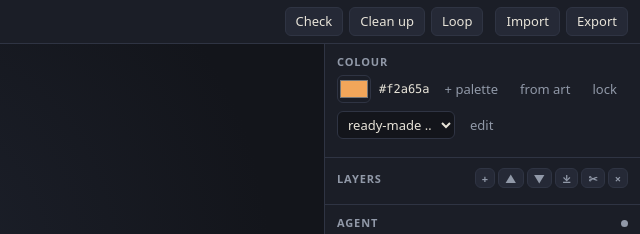
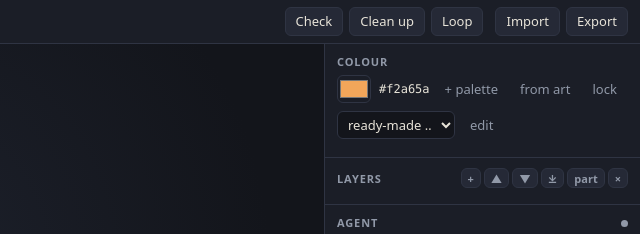
Before and after one commit to pyros-projects/pixel-cat, a plain HTML site: page pixel_cat/studio_app/index.html in a window 1280 px wide. Shown: the top 234 px of the page, 640-1280 px from the left. Drawn offline with Linux system fonts and the light colour scheme; no server answers.

Commit message:
The button that makes a part says so
The scissors were drawn as a coloured emoji next to the plain marks of the
other layer buttons. The button now carries the word part, and the docs
name it that way.

Co-Authored-By: Claude Fable 5.2 <noreply@anthropic.com>

```diff
--- a/pixel_cat/studio_app/index.html
+++ b/pixel_cat/studio_app/index.html
@@ -101,7 +101,7 @@
   </section>
   <section class="layers">
     <h2>Layers <span class="acts">
-      <button id="addLayer" title="New layer">+</button><button id="upLayer" title="Move up">&#9650;</button><button id="downLayer" title="Move down">&#9660;</button><button id="mergeLayer" title="Merge into the layer below">&#10515;</button><button id="partLayer" title="Make the selection a part: its cells move to a new layer with a joint, on every frame. Then click where it turns.">&#9986;&#65038;</button><button id="delLayer" title="Delete layer">&times;</button></span></h2>
+      <button id="addLayer" title="New layer">+</button><button id="upLayer" title="Move up">&#9650;</button><button id="downLayer" title="Move down">&#9660;</button><button id="mergeLayer" title="Merge into the layer below">&#10515;</button><button id="partLayer" title="Make the selection a part: its cells move to a new layer with a joint, on every frame. Then click where it turns.">part</button><button id="delLayer" title="Delete layer">&times;</button></span></h2>
     <div id="layerList"></div>
   </section>
   <section class="chat">
```
Also changed, not shown: 1 other file.
